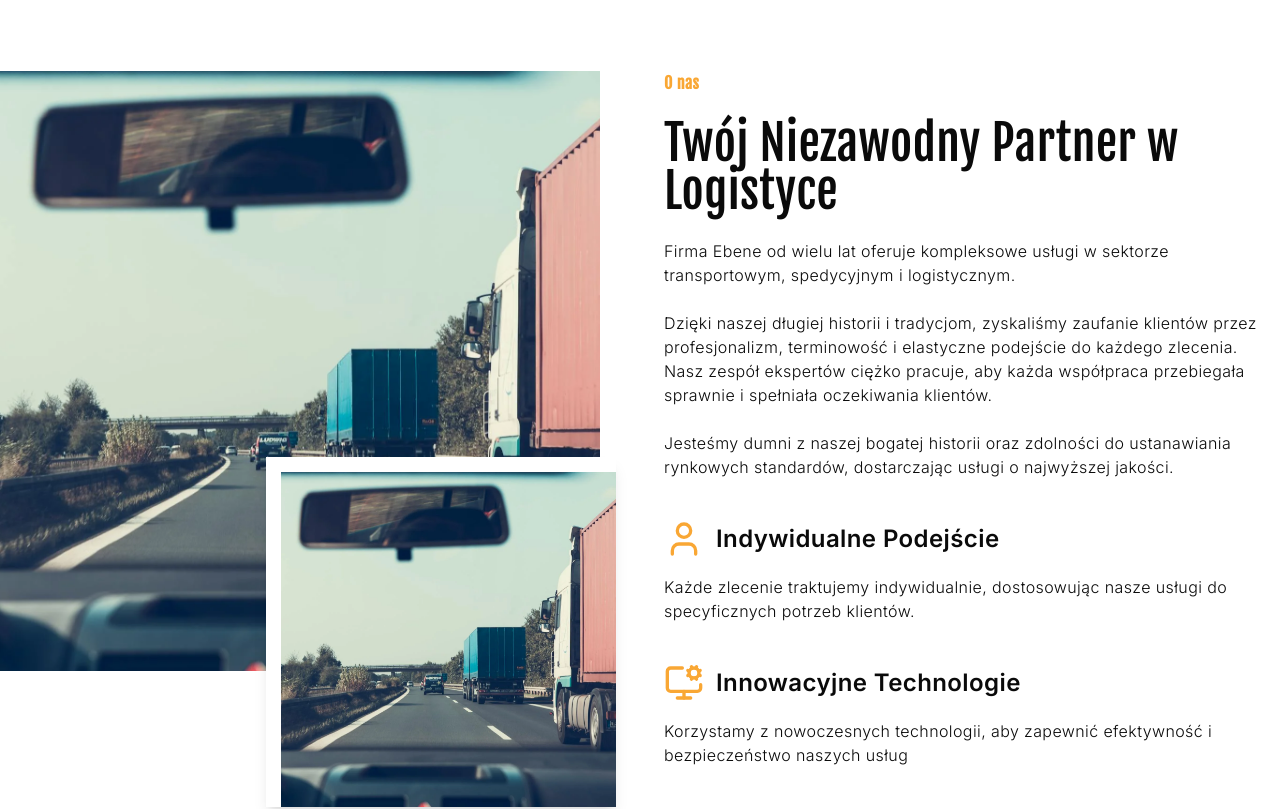
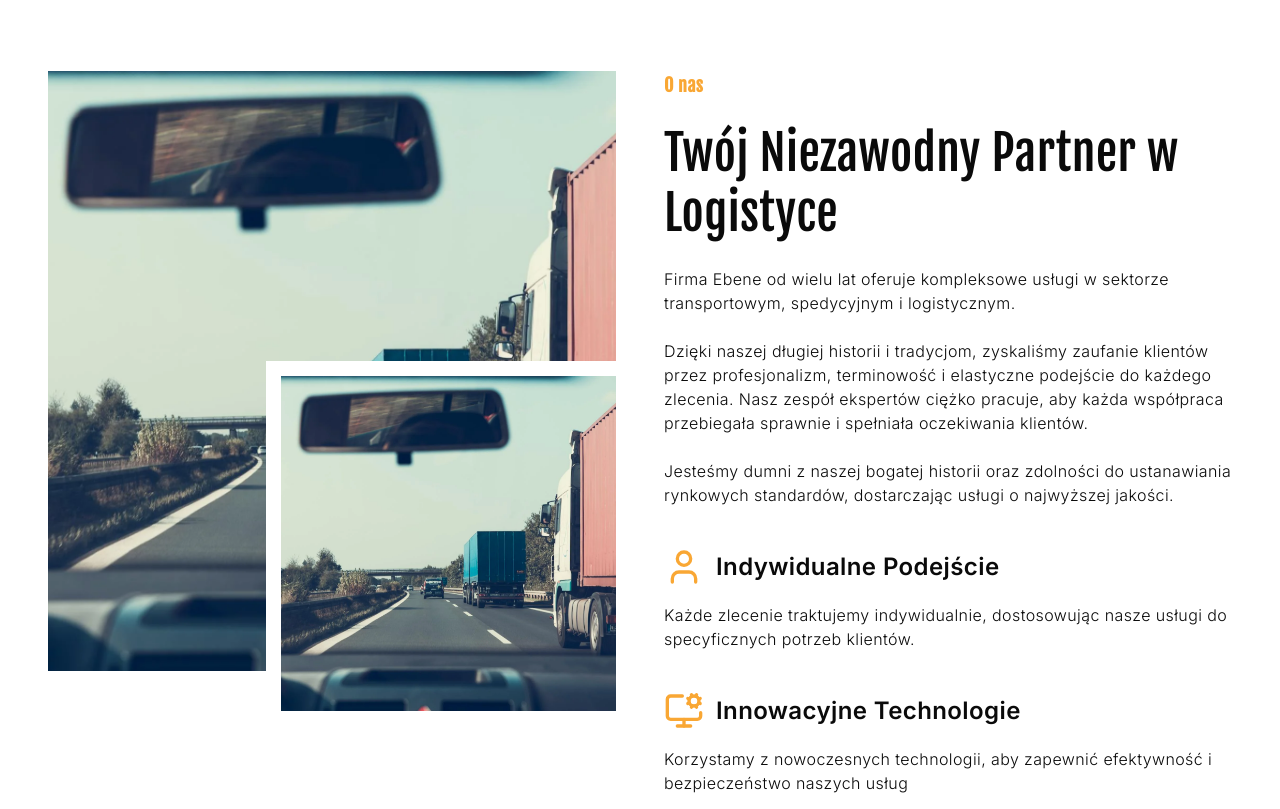
Before and after one commit to marekgacekdev45/ebene, a Next.js app: page / in a window 1280 px wide. Shown: the part 860-1669 px from the top of the page. Built offline with nearby package versions, Linux system fonts and the light colour scheme.

Commit message:
create offer section

```diff
--- a/app/globals.css
+++ b/app/globals.css
@@ -3,7 +3,7 @@
 @tailwind utilities;
 
 body {
-  @apply font-text antialiased overflow-x-hidden
+	@apply font-text antialiased overflow-x-hidden;
 }
 
 @layer base {
@@ -73,10 +73,13 @@ body {
 }
 
 @layer utilities {
+  .preheading{
+    @apply font-heading text-accent font-semibold text-lg
+  }
 	.heading {
-    @apply font-heading font-medium text-5xl leading-tight
+		@apply font-heading font-medium text-5xl leading-tight;
 	}
 	.text {
-    @apply font-light leading-normal
+		@apply font-light leading-normal;
 	}
 }
--- a/app/page.tsx
+++ b/app/page.tsx
@@ -1,6 +1,7 @@
 import Hero from '@/components/home/hero'
 import About from '@/components/home/about'
 import Stats from '@/components/home/stats'
+import Offer from '@/components/home/offer'
 
 export default function Home() {
 	return (
@@ -8,6 +9,7 @@ export default function Home() {
 			<Hero />
 			<About />
 			<Stats />
+			<Offer />
 		</>
 	)
 }
--- a/components/home/about.tsx
+++ b/components/home/about.tsx
@@ -4,30 +4,37 @@ import React from 'react'
 
 const About = () => {
 	return (
-		<section className='max-w-screen-xl mx-auto py-24 grid grid-cols-2 gap-12'>
-			<div className='relative'>
-				<Image src='/hero-1.jpeg' alt='about' width={600} height={600} className='aspect-square object-cover' />
-				<Image
-					src='/hero-1.jpeg'
-					alt='about'
-					width={350}
-					height={350}
-					className='aspect-square object-cover absolute -bottom-10 right-0 z-20 border-l-[15px] border-t-[15px] border-white shadow-lg'
-				/>
-			</div>
+		<section className='max-w-screen-xl mx-auto mt-12 mb-6 lg:mt-24 lg:mb-12 grid grid-cols-1 lg:grid-cols-2 gap-12 px-6 md:px-12 2xl:px-0'>
+			<div className="relative max-w-[600px] max-h-[600px] mx-auto">
+  <Image
+    src="/hero-1.jpeg"
+    alt="about"
+    className="w-full h-full object-cover"
+    width={600}
+    height={600}
+  />
+  <Image
+    src="/hero-1.jpeg"
+    alt="about"
+    className="hidden md:block absolute -bottom-10 right-0 w-[350px] h-[350px] object-cover border-l-[15px] border-t-[15px] border-white  z-20"
+    width={350}
+    height={350}
+  />
+</div>
+
 
 			<div className='space-y-6'>
-				<p className='font-heading text-accent font-semibold'>O nas</p>
-				<h2 className='font-heading font-medium text-5xl'>Twój Niezawodny Partner w Logistyce</h2>
-				<p className='font-light'>
+				<p className='preheading'>O nas</p>
+				<h2 className='heading'>Twój Niezawodny Partner w Logistyce</h2>
+				<p className='text'>
 					Firma Ebene od wielu lat oferuje kompleksowe usługi w sektorze transportowym, spedycyjnym i logistycznym.
 				</p>
-				<p className='font-light'>
+				<p className='text'>
 					Dzięki naszej długiej historii i tradycjom, zyskaliśmy zaufanie klientów przez profesjonalizm, terminowość i
 					elastyczne podejście do każdego zlecenia. Nasz zespół ekspertów ciężko pracuje, aby każda współpraca
 					przebiegała sprawnie i spełniała oczekiwania klientów.
 				</p>
-				<p className='font-light'>
+				<p className='text'>
 					Jesteśmy dumni z naszej bogatej historii oraz zdolności do ustanawiania rynkowych standardów, dostarczając
 					usługi o najwyższej jakości.
 				</p>
--- /dev/null
+++ b/components/home/offer.tsx
@@ -0,0 +1,89 @@
+import OfferCard from '@/components/offer-card'
+
+interface Offer {
+	id: number
+	image: string
+	title: string
+	description: string
+}
+
+const offers = [
+	{
+		id: 1,
+		image: '/hero-1.jpeg',
+		title: 'Ekspresowe Przesyłki Międzynarodowe',
+		description:
+			'Błyskawiczne i pewne usługi ekspresowe dla międzynarodowych przesyłek, zapewniające dostawę na czas. ',
+	},
+	{
+		id: 2,
+		image: '/hero-2.jpeg',
+		title: 'Fresh –Transport w Temperaturze Kontrolowanej',
+		description:
+			'Zajmujemy się transportem owoców i warzyw w warunkach kontrolowanej temperatury, gwarantując ich świeżość.  ',
+	},
+	{
+		id: 3,
+		image: '/hero-1.jpeg',
+		title: 'Logistyka Kontraktowa',
+		description: ' Pełna obsługa logistyczna, która obejmuje planowanie, magazynowanie oraz dystrybucję towarów.',
+	},
+	{
+		id: 4,
+		image: '/hero-1.jpeg',
+		title: 'Odprawy Celne',
+		description: 'Transport towarów na obszarze kraju oraz poza jego granicami, dostosowany do indywidualnych wymagań klientów.',
+	},
+	{
+		id: 5,
+		image: '/hero-1.jpeg',
+		title: 'Spedycja Krajowa i Międzynarodowa',
+		description: 'Transport towarów na obszarze kraju oraz poza jego granicami, dostosowany do indywidualnych wymagań klientów.',
+	},
+	{
+		id: 6,
+		image: '/hero-1.jpeg',
+		title: 'Transport i Spedycja Ładunków Kontenerowych',
+		description: ' Niezawodny i skuteczny przewóz kontenerów zarówno drogą lądową, jak i morską.',
+	},
+	{
+		id: 7,
+		image: '/hero-1.jpeg',
+		title: 'Transport i Spedycja Całopojazdowa',
+		description: ' Przewóz pełnowymiarowych ładunków na terenie kraju oraz za granicą, gwarantujący najwyższą efektywność. ',
+	},
+	{
+		id: 8,
+		image: '/hero-1.jpeg',
+		title: ' Transport Mrożonek i Ładunków Schładzanych',
+		description: 'Profesjonalne usługi transportowe dla mrożonek i towarów wymagających chłodzenia, zapewniające odpowiednie warunki przewozu.',
+	},
+]
+
+const Offer = () => {
+	return (
+		<section className=' mt-12 mb-6 lg:mt-24 lg:mb-12 px-6 md:px-12 2xl:px-0'>
+			<div className='max-w-screen-xl mx-auto flex flex-col justify-center items-center text-center gap-6'>
+				<p className='preheading'>Oferta</p>
+				<h2 className='heading'>Nasza Oferta Usług Transportowych i Spedycyjnych</h2>
+				<p className='text'>
+					Firma Ebene oferuje szeroki zakres usług transportowych, spedycyjnych i logistycznych, dostosowanych do
+					indywidualnych potrzeb naszych klientów. Dzięki naszemu doświadczeniu i zaawansowanym rozwiązaniom
+					technologicznym, zapewniamy terminowość, bezpieczeństwo ładunku oraz profesjonalną obsługę na każdym etapie
+					realizacji zlecenia.
+				</p>
+				<p className='text !font-semibold mt-4'>
+					Wybierając Ebene, możesz liczyć na niezawodne i efektywne wsparcie logistyczne.
+				</p>
+			</div>
+
+			<div className='grid grid-cols-1 sm:grid-cols-2 lg:grid-cols-3 xl:grid-cols-4 gap-6 max-w-screen-2xl mx-auto mt-16 2xl:px-6'>
+				{offers.map((offer: Offer) => (
+					<OfferCard key={offer.id} offer={offer} />
+				))}
+			</div>
+		</section>
+	)
+}
+
+export default Offer
--- a/components/home/stats.tsx
+++ b/components/home/stats.tsx
@@ -3,7 +3,7 @@ import Image from 'next/image'
 
 const Stats = () => {
 	return (
-		<section className='my-20 py-24  relative'>
+		<section className='mt-12 my-6 lg:mt-24 lg:mb-12 py-24  relative'>
 			<Image
 				src='/background.jpg'
 				alt='background'
--- /dev/null
+++ b/components/offer-card.tsx
@@ -0,0 +1,22 @@
+import Image from 'next/image'
+
+interface Offer {
+  id: number
+  image: string
+  title: string
+  description: string
+}
+
+const OfferCard = ({ offer: { image, title, description } }: { offer: Offer }) => {
+  return (
+    <div className='border-b shadow-md border-b-accent'>
+      <Image src={image} alt={title} width={300} height={200} className='w-full object-cover min-h-[275px]' />
+      <div className='py-10 px-6 flex flex-col justify-center items-center text-center gap-4 '>
+        <h3 className='heading !text-2xl !font-semibold'>{title}</h3>
+        <p className='text'>{description}</p>
+      </div>
+    </div>
+  )
+}
+
+export default OfferCard
```
Lines whose indentation alone changed are shown as unchanged.
